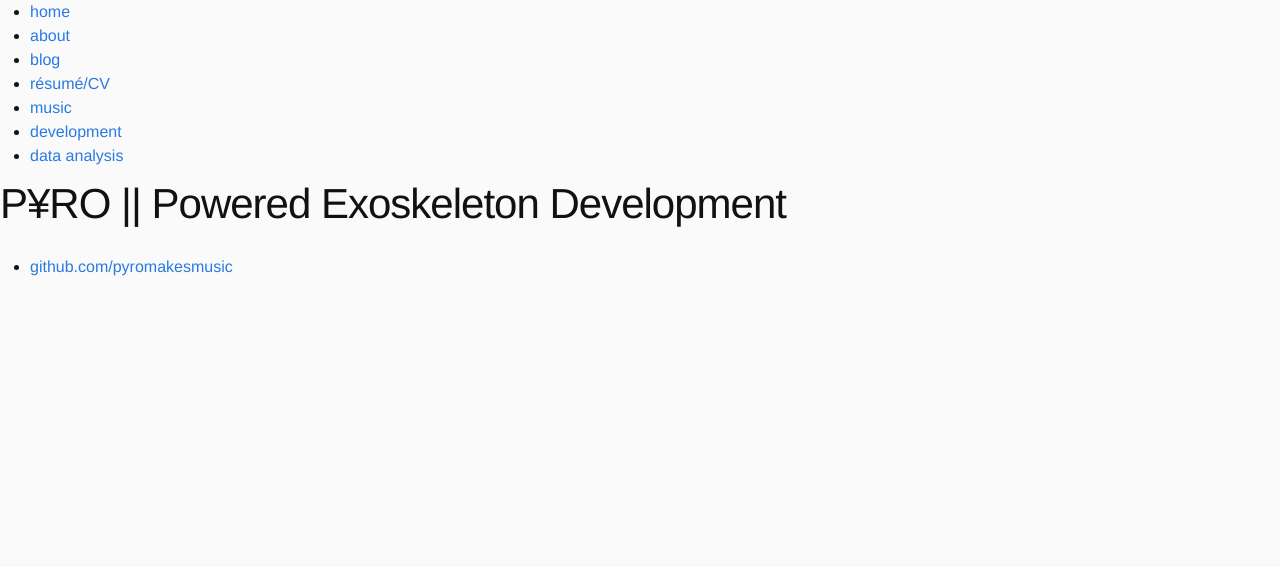
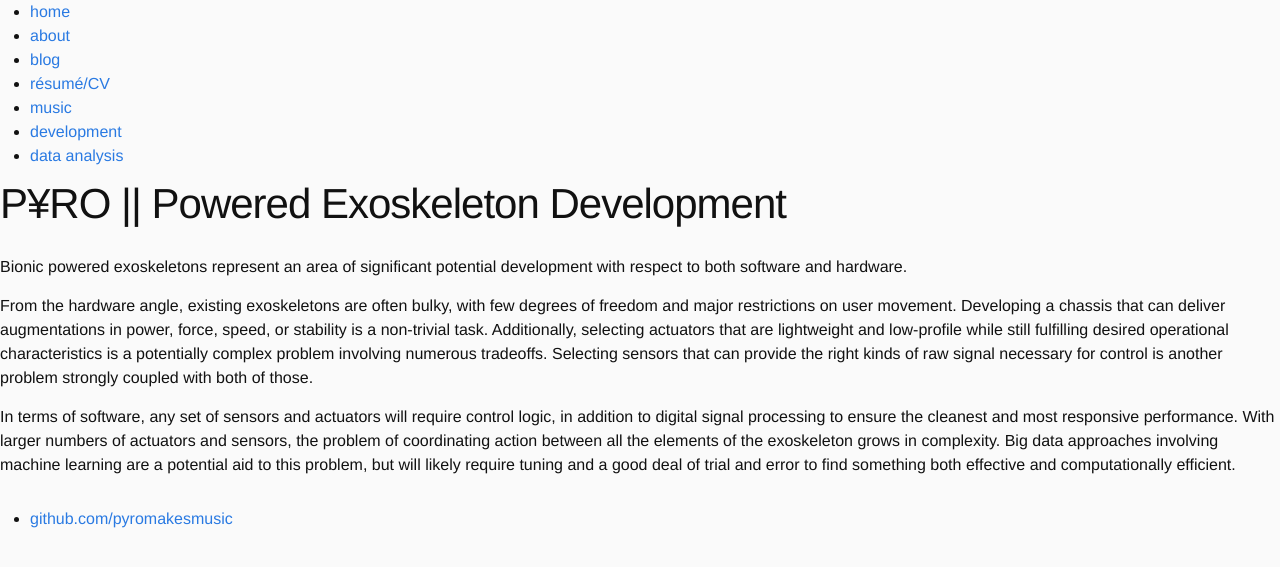
Before and after one commit to pyromakesmusic/pyromakesmusic.github.io, a Jekyll site: the page built from docs/development/power_armor/index.md, in a window 1280 px wide. Shown: the top 567 px of the page. Built offline with Jekyll 4.4.1, drawn with Linux system fonts in a browser that asks for light colours.

Commit message:
adding more on power armor

```diff
--- a/docs/development/power_armor/index.md
+++ b/docs/development/power_armor/index.md
@@ -2,3 +2,18 @@
 layout: page
 title: P¥RO || Powered Exoskeleton Development
 ---
+
+Bionic powered exoskeletons represent an area of significant potential development with respect to both software and
+hardware.
+
+From the hardware angle, existing exoskeletons are often bulky, with few degrees of freedom and major
+restrictions on user movement. Developing a chassis that can deliver augmentations in power, force, speed, or stability
+is a non-trivial task. Additionally, selecting actuators that are lightweight and low-profile while still fulfilling
+desired operational characteristics is a potentially complex problem involving numerous tradeoffs. Selecting sensors
+that can provide the right kinds of raw signal necessary for control is another problem strongly coupled with both of those.
+
+In terms of software, any set of sensors and actuators will require control logic, in addition to digital signal
+processing to ensure the cleanest and most responsive performance. With larger numbers of actuators and sensors, the
+problem of coordinating action between all the elements of the exoskeleton grows in complexity. Big data approaches
+involving machine learning are a potential aid to this problem, but will likely require tuning and a good deal of trial
+and error to find something both effective and computationally efficient.
```
Also changed, not shown: docs/development/index.md (+1 -1 lines).
